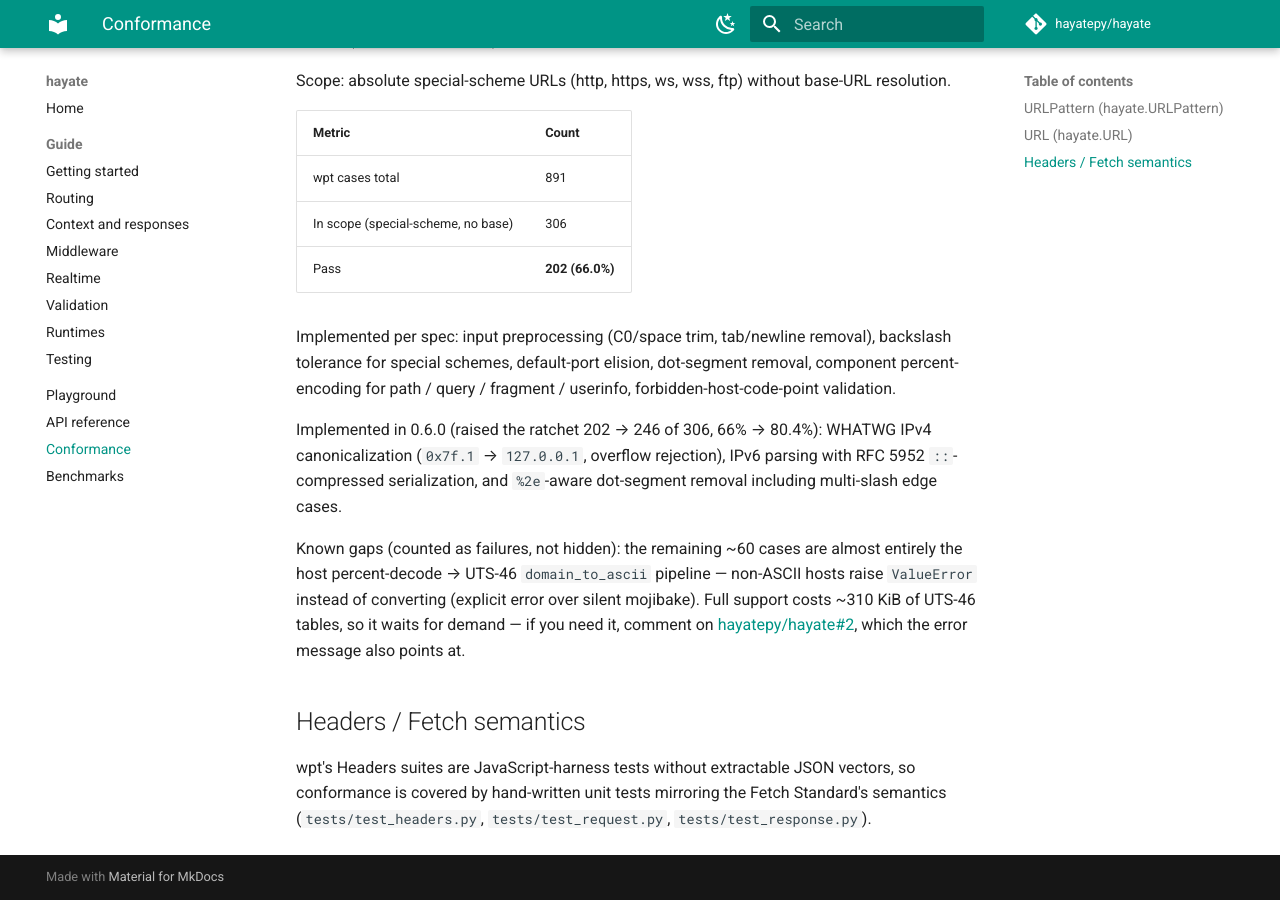
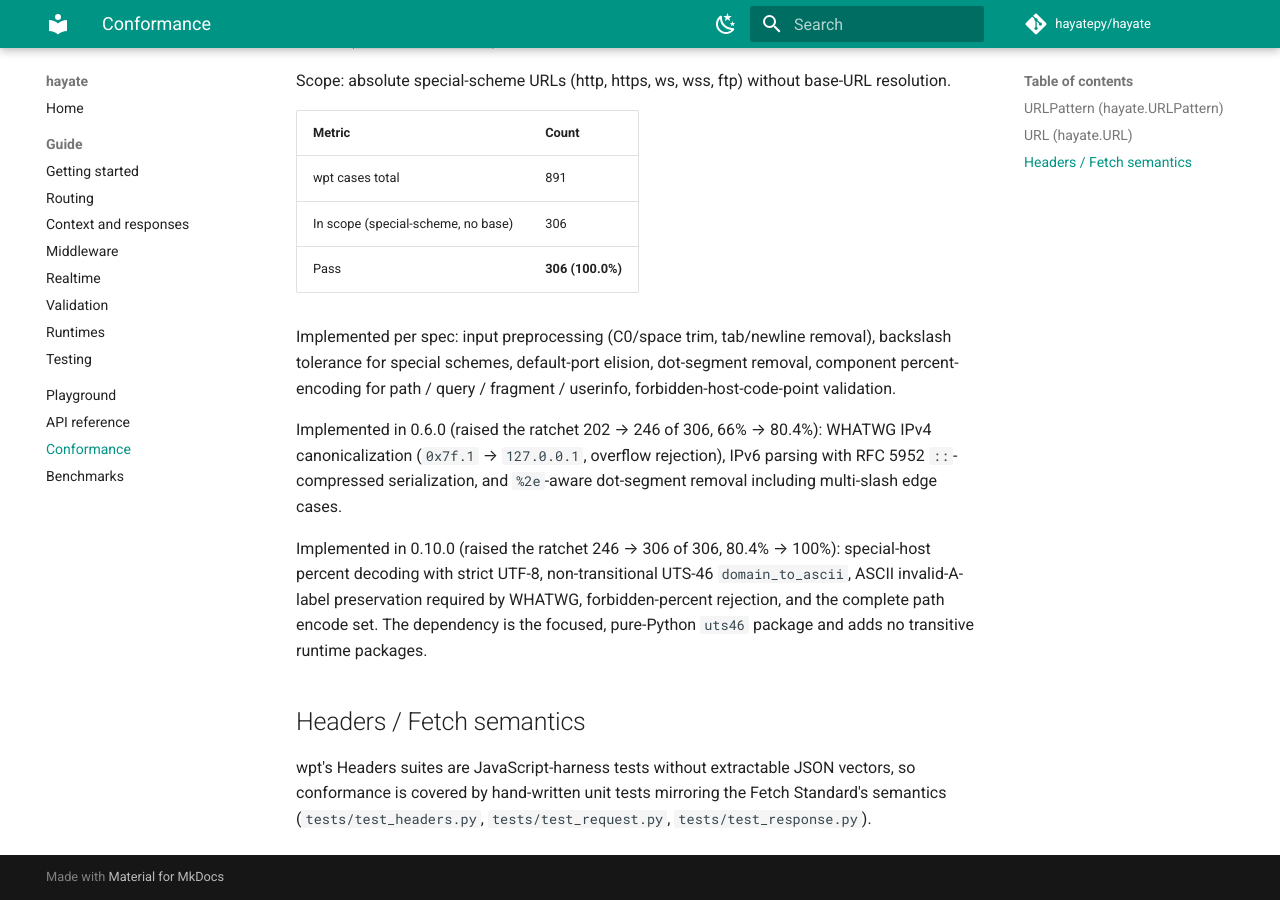
Before and after one commit to hayatepy/hayate, an MkDocs documentation site: the page built from docs/conformance.md, in a window 1280 px wide and 900 px high, scrolled down 861 px. Built offline with MkDocs 1.6.1 and Material for MkDocs 9.7.7, drawn with Linux system fonts in a browser that asks for light colours; comment, search, counter and statistics services are not loaded; some of the changed text lies outside the part shown.

Commit message:
Complete URL conformance and release provenance (#5)

```diff
--- a/docs/conformance.md
+++ b/docs/conformance.md
@@ -34,7 +34,7 @@ base-URL resolution.
 |---|---|
 | wpt cases total | 891 |
 | In scope (special-scheme, no base) | 306 |
-| Pass | **202 (66.0%)** |
+| Pass | **306 (100.0%)** |
 
 Implemented per spec: input preprocessing (C0/space trim, tab/newline
 removal), backslash tolerance for special schemes, default-port
@@ -46,13 +46,12 @@ Implemented in 0.6.0 (raised the ratchet 202 → 246 of 306, 66% →
 rejection), IPv6 parsing with RFC 5952 `::`-compressed serialization,
 and `%2e`-aware dot-segment removal including multi-slash edge cases.
 
-Known gaps (counted as failures, not hidden): the remaining ~60 cases
-are almost entirely the host percent-decode → UTS-46 `domain_to_ascii`
-pipeline — non-ASCII hosts raise `ValueError` instead of converting
-(explicit error over silent mojibake). Full support costs ~310 KiB of
-UTS-46 tables, so it waits for demand — if you need it, comment on
-[hayatepy/hayate#2](https://github.com/hayatepy/hayate/issues/2),
-which the error message also points at.
+Implemented in 0.10.0 (raised the ratchet 246 → 306 of 306, 80.4% →
+100%): special-host percent decoding with strict UTF-8, non-transitional
+UTS-46 `domain_to_ascii`, ASCII invalid-A-label preservation required by
+WHATWG, forbidden-percent rejection, and the complete path encode set.
+The dependency is the focused, pure-Python `uts46` package and adds no
+transitive runtime packages.
 
 ## Headers / Fetch semantics
 
--- a/src/hayate/__init__.py
+++ b/src/hayate/__init__.py
@@ -17,7 +17,7 @@ from .urlpattern import URLPattern, URLPatternResult
 from .validator import validator
 from .websocket import WebSocket, WebSocketClosed
 
-__version__ = "0.9.0"
+__version__ = "0.10.0"
 
 __all__ = [
     "URL",
```
Also changed, not shown: other parts of docs/conformance.md (+1 -1 lines), CHANGELOG.md (+23 -0 lines), DESIGN.md (+16 -8 lines), README.md (+5 -4 lines), docs/index.md (+3 -3 lines), docs/playground.md (+4 -4 lines), docs/research/cloudflare.md (+4 -4 lines), pyproject.toml (+4 -3 lines), 10 other files.
